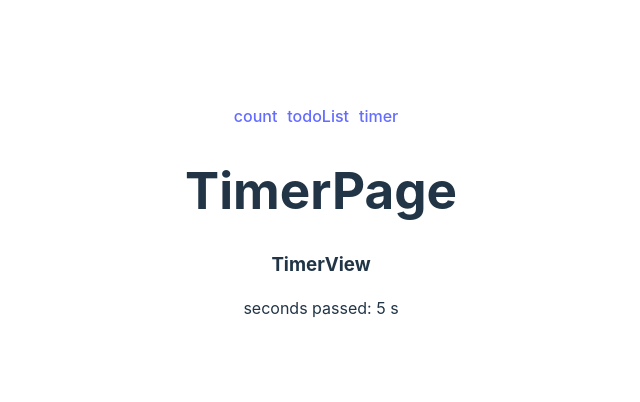
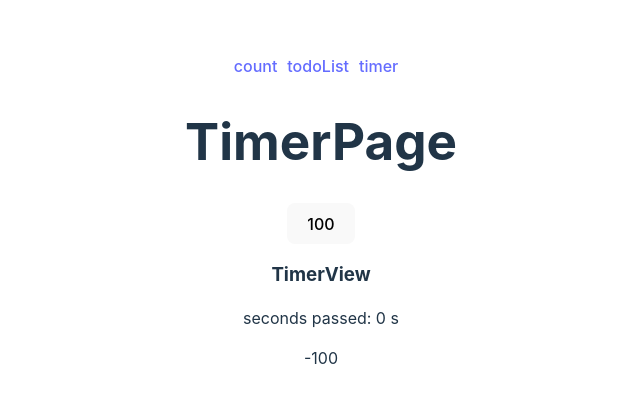
Before and after one commit to yangyipeng001/mobx-demo, a React (Vite) app: page /timer in a window 1280 px wide. Shown: the part 180-582 px from the top of the page, without its empty margins (319-959 px from the left). Built offline with nearby package versions, Linux system fonts and the light colour scheme.

Commit message:
feat:mobx官网tips demo

```diff
--- a/src/my-mobx-react-lite/useObserver.ts
+++ b/src/my-mobx-react-lite/useObserver.ts
@@ -1,4 +1,4 @@
-import {useState, useRef} from 'react'
+import {useState, useRef, useEffect} from 'react'
 import { Reaction } from "../which"
 
 
@@ -32,6 +32,14 @@ export function useObserver<T>(
         }
     }
 
+    // 卸载
+    useEffect(() => {
+        return () => {
+            reactionTrackingRef.current?.reaction.dispose()
+            reactionTrackingRef.current = null
+        }
+    }, [])
+
     const {reaction} = reactionTrackingRef.current
 
     let rendering!: T
--- a/src/pages/TimerPage.tsx
+++ b/src/pages/TimerPage.tsx
@@ -3,7 +3,7 @@ import Timer from "../store/Timer"
 import {observer, observable, useLocalObservable} from '../which'
 
 
-const TimerView = observer(() => {
+const TimerView = observer(({offset}: {offset: number}) => {
     // const [timer] = useState(() => new Timer())
 
     // const [timer] = useState<any>(() =>
@@ -16,11 +16,24 @@ const TimerView = observer(() => {
     // )
 
     const timer = useLocalObservable(() => ({
+        offset,
         secondPassed: 0,
         increaseTimer() {
             this.secondPassed++
+        },
+
+        resetOffset(_offset: number) {
+            this.offset = _offset
+        },
+
+        get offsetTime() {
+            return this.secondPassed - this.offset
         }
     }))
+
+    useEffect(() => {
+        timer.resetOffset(offset)
+    }, [offset])
 
     useEffect(() => {
         const handle = setInterval(() => {
@@ -36,16 +49,21 @@ const TimerView = observer(() => {
         <div>
             <h3>TimerView</h3>
             <p>seconds passed: {timer.secondPassed} s</p>
+            <p>{timer.offsetTime}</p>
         </div>
     )
 })
 
 const TimerPage = () => {
+    const [offset, setOffset] = useState(100)
+
     return (
         <div>
             <h1>TimerPage</h1>
 
-            <TimerView />
+            <button onClick={() => setOffset(offset + 100)}>{offset}</button>
+
+            <TimerView offset={offset} />
         </div>
     )
 }
```
